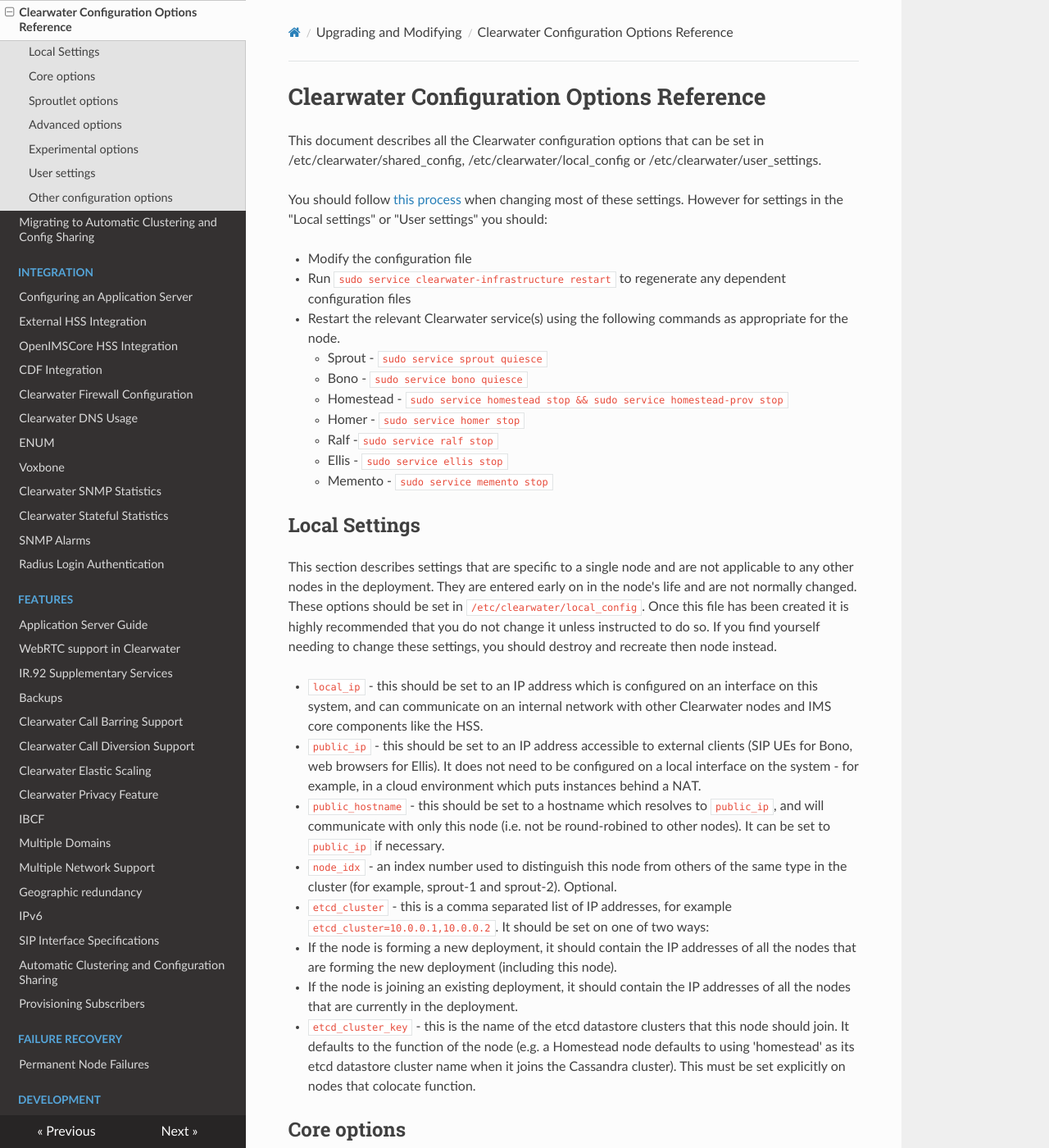
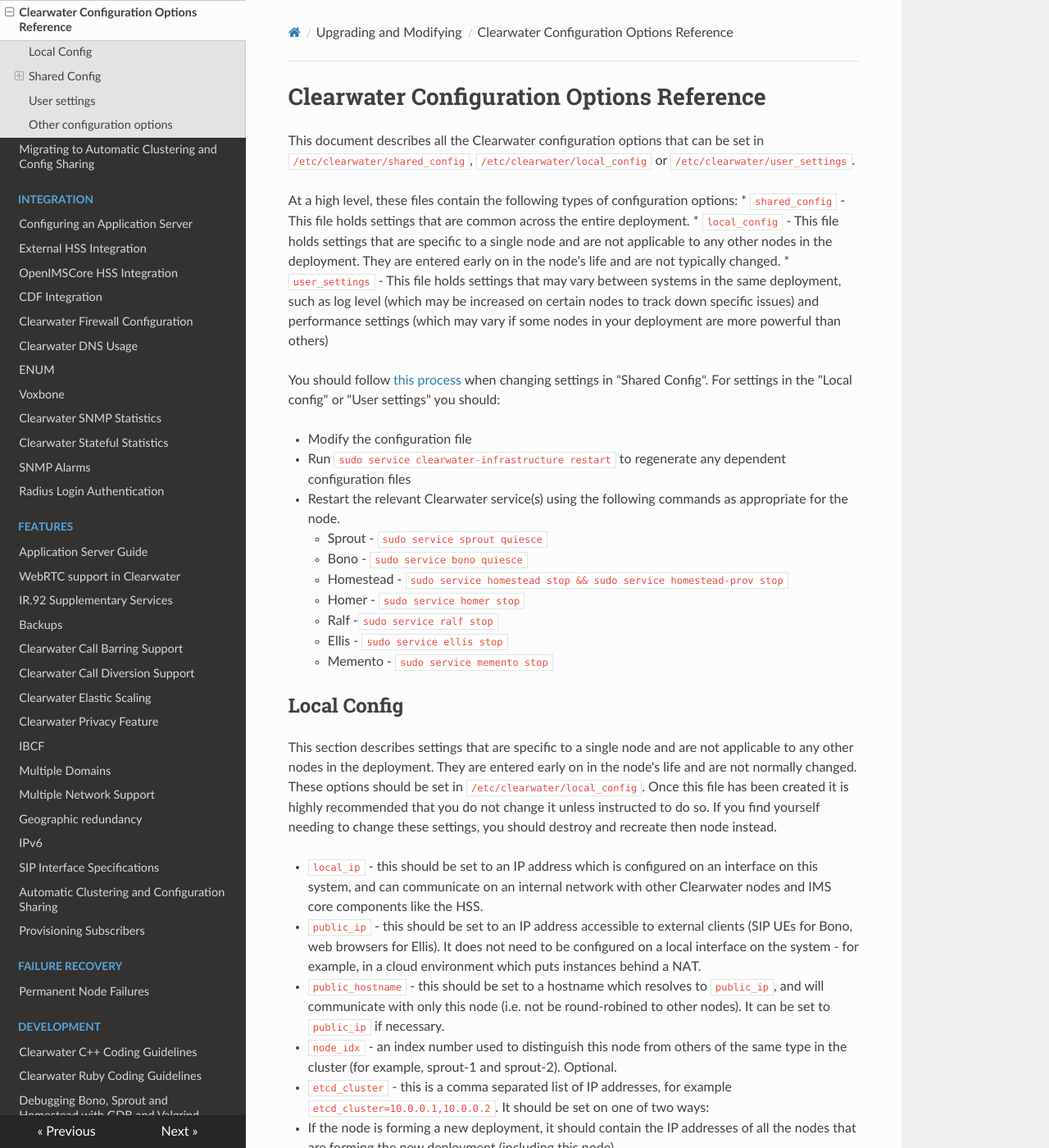
Before and after one commit to Metaswitch/clearwater-readthedocs, an MkDocs documentation site: the page built from docs/Clearwater_Configuration_Options_Reference.md, in a window 1280 px wide and 1400 px high. Shown: the whole window at 82% size. Built offline with MkDocs 1.6.1, drawn with Linux system fonts in a browser that asks for light colours; nearby versions of some CDN libraries; old or Windows-style settings are respelled for this version of MkDocs; some of the changed text lies outside the part shown.

Commit message:
Add a high level comment saying what the file types are

```diff
--- a/docs/Clearwater_Configuration_Options_Reference.md
+++ b/docs/Clearwater_Configuration_Options_Reference.md
@@ -1,8 +1,13 @@
 # Clearwater Configuration Options Reference
 
-This document describes all the Clearwater configuration options that can be set in /etc/clearwater/shared_config, /etc/clearwater/local_config or /etc/clearwater/user_settings.
+This document describes all the Clearwater configuration options that can be set in `/etc/clearwater/shared_config`, `/etc/clearwater/local_config` or `/etc/clearwater/user_settings`.
 
-You should follow [this process](Modifying_Clearwater_settings.md) when changing most of these settings. However for settings in the "Local settings" or "User settings" you should:
+At a high level, these files contain the following types of configuration options:
+* `shared_config` - This file holds settings that are common across the entire deployment.
+* `local_config` - This file holds settings that are specific to a single node and are not applicable to any other nodes in the deployment. They are entered early on in the node’s life and are not typically changed.
+* `user_settings` - This file holds settings that may vary between systems in the same deployment, such as log level (which may be increased on certain nodes to track down specific issues) and performance settings (which may vary if some nodes in your deployment are more powerful than others)
+
+You should follow [this process](Modifying_Clearwater_settings.md) when changing settings in "Shared Config". For settings in the "Local config" or "User settings" you should:
 
 * Modify the configuration file
 * Run `sudo service clearwater-infrastructure restart` to regenerate any dependent configuration files
@@ -15,7 +20,7 @@ You should follow [this process](Modifying_Clearwater_settings.md) when changing
     *   Ellis - `sudo service ellis stop`
     *   Memento - `sudo service memento stop`
 
-## Local Settings
+## Local Config
 
 This section describes settings that are specific to a single node and are not applicable to any other nodes in the deployment. They are entered early on in the node's life and are not normally changed. These options should be set in `/etc/clearwater/local_config`. Once this file has been created it is highly recommended that you do not change it unless instructed to do so. If you find yourself needing to change these settings, you should destroy and recreate then node instead.
 
@@ -28,7 +33,11 @@ This section describes settings that are specific to a single node and are not a
   * If the node is joining an existing deployment, it should contain the IP addresses of all the nodes that are currently in the deployment.
 * `etcd_cluster_key` - this is the name of the etcd datastore clusters that this node should join. It defaults to the function of the node (e.g. a Homestead node defaults to using 'homestead' as its etcd datastore cluster name when it joins the Cassandra cluster). This must be set explicitly on nodes that colocate function.
 
-## Core options
+## Shared Config
+
+This section describes settings that are common across the entire deployment.
+
+### Core options
 
 This section describes options for the basic configuration of a Clearwater deployment - such as the hostnames of the six node types and external services such as email servers or the Home Subscriber Server. These options should be set in the `/etc/clearwater/shared_config` file (in the format `name=value`, e.g. `home_domain=example.com`).
 
@@ -52,7 +61,7 @@ This section describes options for the basic configuration of a Clearwater deplo
 * `ellis_hostname` - a hostname that resolves to Ellis, if you don't want to use `ellis.home_domain`.  This should match Ellis's SSL certificate, if you are using one.
 * `memento_hostname` - a hostname that resolves by DNS round-robin to all Mementos in the cluster (the default is `memento.<home_domain>`).  This should match Memento's SSL certificate, if you are using one.
 
-## Sproutlet options
+### Sproutlet options
 
 This section describes optional configuration options for the Clearwater Sproutlets. Sproutlets are built on top of [Sprout](https://github.com/Metaswitch/sprout), and encapsulate the business logic of the I-CSCF/S-CSCF/BGCF, or Project Clearwater's built in Application servers
 
@@ -85,7 +94,7 @@ As a concrete example, below are the S-CSCF options and the default values.
 * `scscf_prefix=scscf`
 * `scscf_uri=sip:scscf.<sprout_hostname>;transport=tcp`
 
-## Advanced options
+### Advanced options
 
 This section describes optional configuration options, particularly for ensuring conformance with other IMS devices such as HSSes, ENUM servers, application servers with strict requirements on Record-Route headers, and non-Clearwater I-CSCFs. These options should be set in the `/etc/clearwater/shared_config` file (in the format `name=value`, e.g. `icscf=5052`).
 
@@ -163,7 +172,7 @@ This section describes optional configuration options, particularly for ensuring
   * Without an HSS there is no way to force it to become registered to become deregistered.
   * Without an I-CSCF there is no way to prevent it from registering as different user accounts.
 
-## Experimental options
+### Experimental options
 
 This section describes optional configuration options which may be useful, but are not heavily-used or well-tested by the main Clearwater development team. These options should be set in the `/etc/clearwater/shared_config` file (in the format `name=value`, e.g. `cassandra_hostname=db.example.com`).
 
```
Also changed, not shown: other parts of docs/Clearwater_Configuration_Options_Reference.md (+2 -1 lines).
